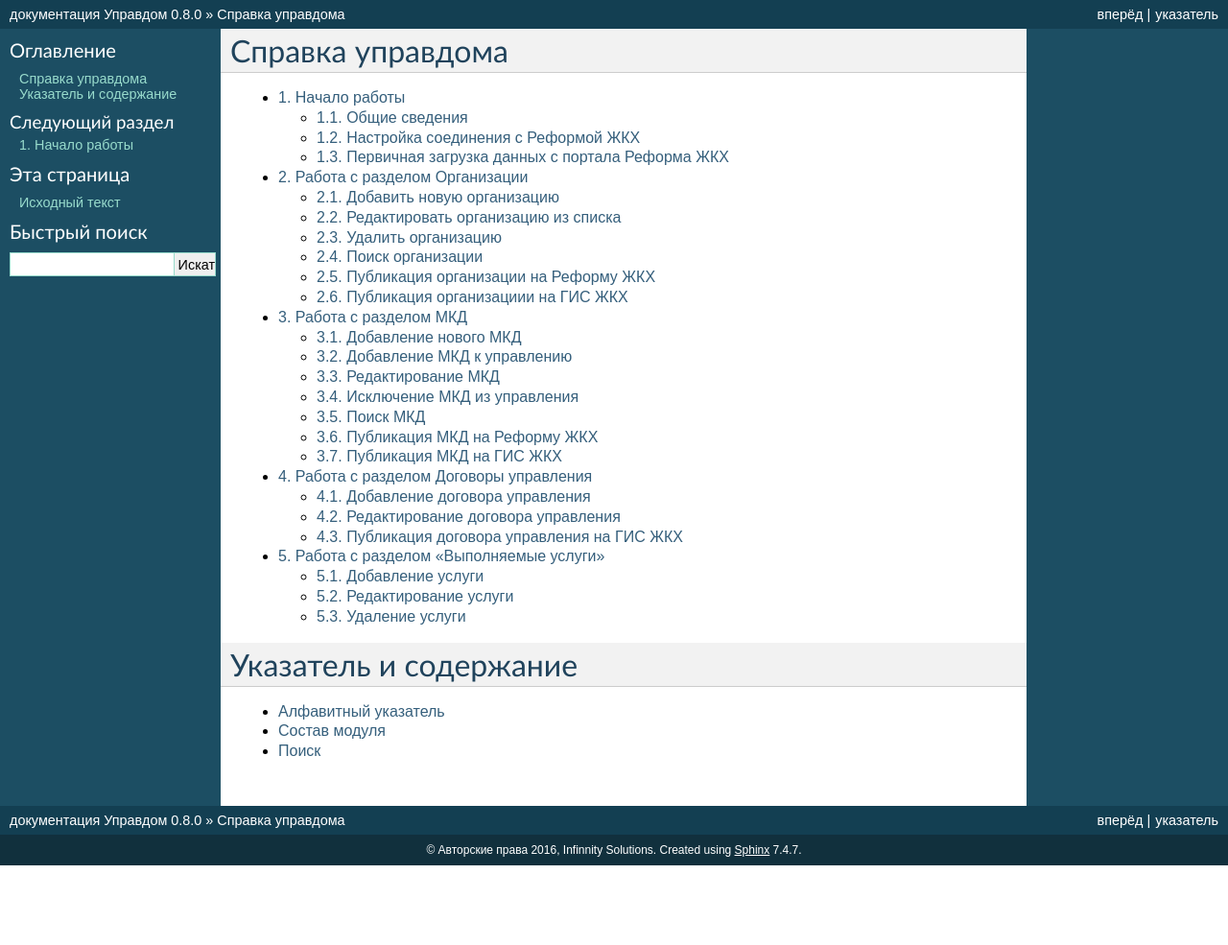
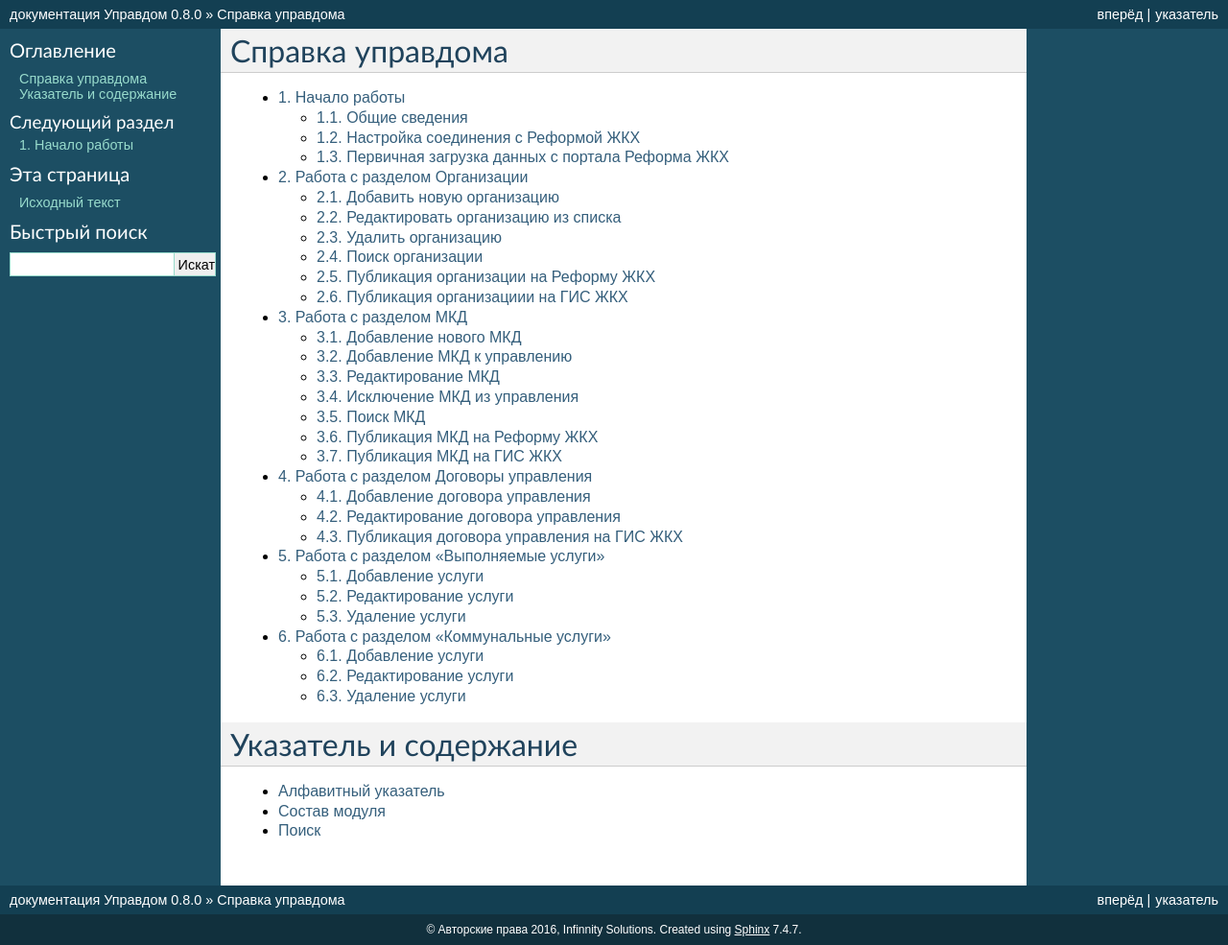
Before and after one commit to UpravdomGKH/UpravdomGKH.readthedocs.org, a Sphinx documentation site: the page built from docs/source/index.rst, in a window 1280 px wide. Shown: the whole page at 96% size. Built offline with Sphinx 7.4.7, drawn with Linux system fonts in a browser that asks for light colours; before the commit the page ends 902 px from its top, so only the background shows below that.

Commit message:
Раздел 6. Коммунальные услуги

```diff
--- /dev/null
+++ b/docs/source/06-comm-services/6.2.rst
@@ -0,0 +1,5 @@
+Для редактирования услуги, выберите услугу из списка и нажмите кнопку редактирования.
+
+.. image:: ../_images/06-comm-services/3.png
+
+Внесите изменения в поля формы и нажмите кнопку «Сохранить».
--- /dev/null
+++ b/docs/source/06-comm-services/index.rst
@@ -0,0 +1,16 @@
+Работа с разделом "Коммунальные услуги"
+=============
+Добавление услуги
+------------------
+
+.. include:: 6.1.rst
+
+Редактирование услуги
+----------------------
+
+.. include:: 6.2.rst
+
+Удаление услуги
+---------------------
+
+.. include:: 6.3.rst
--- a/docs/source/06-mansions-upload/index.rst
+++ /dev/null
@@ -1,2 +0,0 @@
-Выгрузка МКД в ГИС ЖКХ
-=============
--- a/docs/source/index.rst
+++ b/docs/source/index.rst
@@ -13,6 +13,7 @@
    03-work-section-mkd/index.rst
    04-management-agreements/index.rst
    05-services-performed/index.rst
+   06-comm-services/index.rst
 
 
 
```
Also changed, not shown: docs/source/06-comm-services/6.1.rst (added, +8 -0 lines), docs/source/06-comm-services/6.3.rst (added, +7 -0 lines), docs/source/_images/06-comm-services/1.png (added), docs/source/_images/06-comm-services/2.png (added), docs/source/_images/06-comm-services/3.png (added), docs/source/_images/06-comm-services/4.png (added), docs/source/_images/06-comm-services/5.png (added).
